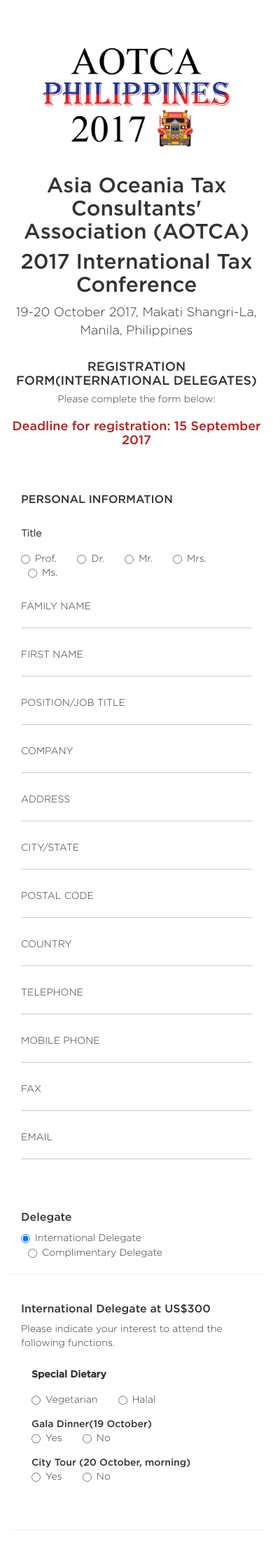
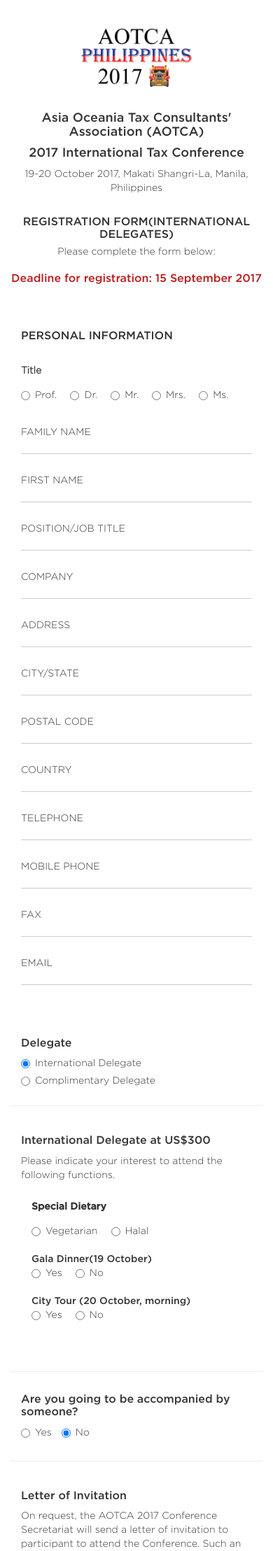
Before and after one commit to aotca2017/aotca2017international, a Jekyll site: the page built from index.html, in a window 390 px wide. Shown: the top 2217 px of the page at 70% size. Built offline with Jekyll 4.4.1, drawn with Linux system fonts in a browser that asks for light colours.

Commit message:
Update page responsiveness

```diff
--- a/_sass/home.sass
+++ b/_sass/home.sass
@@ -195,8 +195,6 @@
   transition: 0.15s
   text-transform: uppercase
 
-
-
 .modal.fade
   .modal-dialog
     position: absolute
@@ -238,3 +236,66 @@
     margin: 20px auto
     color: white
     text-align: center
+
+
+
+@media (max-width: $screen-sm-max )
+  body
+    .brand-logo-section
+      .brand-logo
+        height: 120px
+
+    .header-section
+      .header-title
+        font-size: 24px
+      .header-address
+        font-size: 16px
+
+    .content-section
+      .header-section
+        font-size: 16px
+      .header-deadline
+        font-size: 16px
+
+
+      .form-item
+        .form-header
+          font-size: 16px
+
+@media (max-width: $screen-sm-max)
+  body
+    .brand-logo-section
+      .brand-logo
+        height: 100px
+
+    .header-section
+      .header-title
+        font-size: 20px
+      .header-address
+        font-size: 14px
+
+@media (max-width: $screen-xs-max)
+  body
+    margin-top: 30px
+
+    .header-section
+      .header-title
+        font-size: 18px
+
+    .content-section
+      .form-item
+        .radio-inline
+          margin-bottom: 5px
+          margin-left: 0 !important
+
+@media (max-width: 568px)
+  .delegate-choice-container
+    .radio-inline
+      margin-bottom: 5px
+      margin-left: 0 !important
+
+
+  .content-section
+    .form-item
+      .declaration
+        margin-bottom: 15px
```
